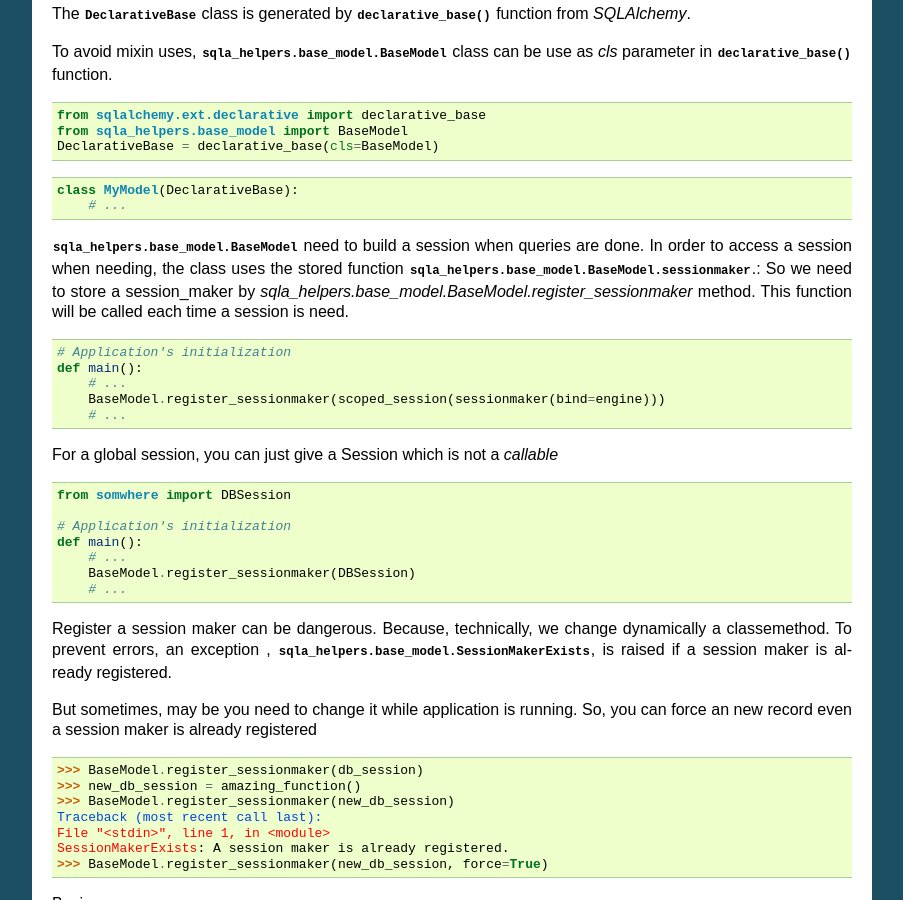
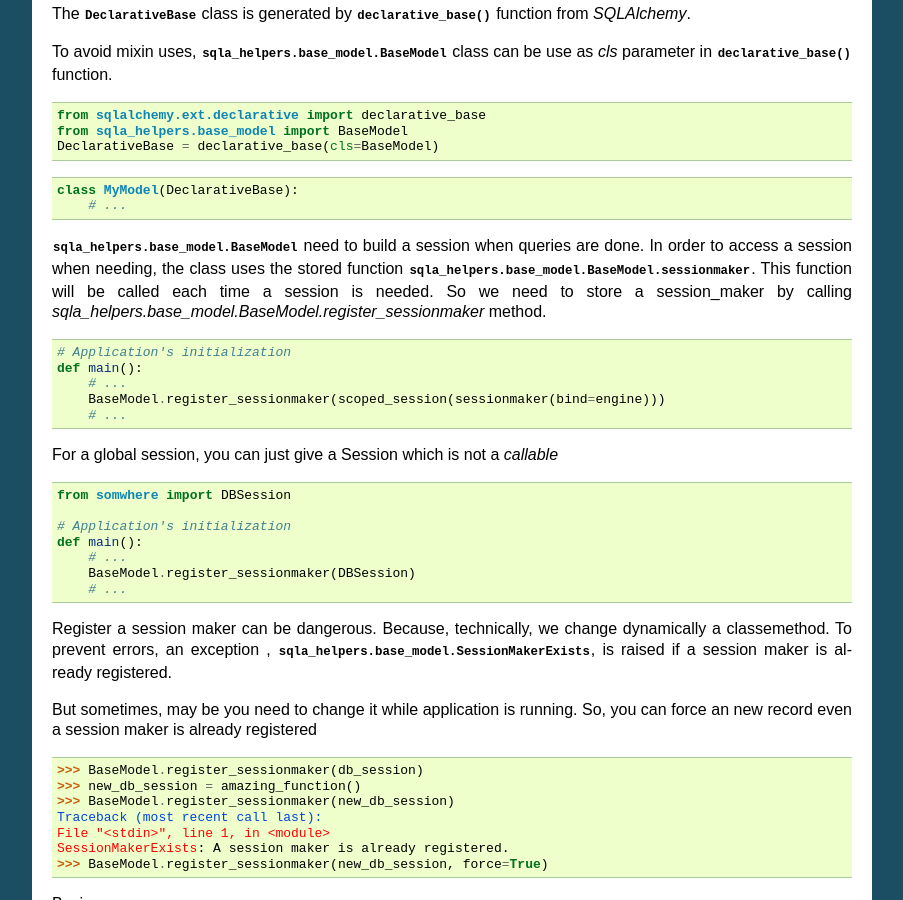
Before and after one commit to moumoutte/sqla_helpers, a Sphinx documentation site: the page built from doc/sqla_helpers.rst, in a window 1280 px wide and 900 px high, scrolled down 866 px. Shown: the whole window, without its empty margins (198-1101 px from the left). Built offline with Sphinx 7.4.7, drawn with Linux system fonts in a browser that asks for light colours.

Commit message:
Doc Correction

```diff
--- a/doc/sqla_helpers.rst
+++ b/doc/sqla_helpers.rst
@@ -67,9 +67,9 @@ function.
 
 
 :class:`sqla_helpers.base_model.BaseModel` need to build a session when queries are done.
-In order to access a session when needing, the class uses the stored function :attr:`sqla_helpers.base_model.BaseModel.sessionmaker`.:
-So we need to store a session_maker by `sqla_helpers.base_model.BaseModel.register_sessionmaker` method.
-This function will be called each time a session is need.
+In order to access a session when needing, the class uses the stored function :attr:`sqla_helpers.base_model.BaseModel.sessionmaker`.
+This function will be called each time a session is needed.
+So we need to store a session_maker by calling `sqla_helpers.base_model.BaseModel.register_sessionmaker` method.
 
 .. code-block:: python
 
```
